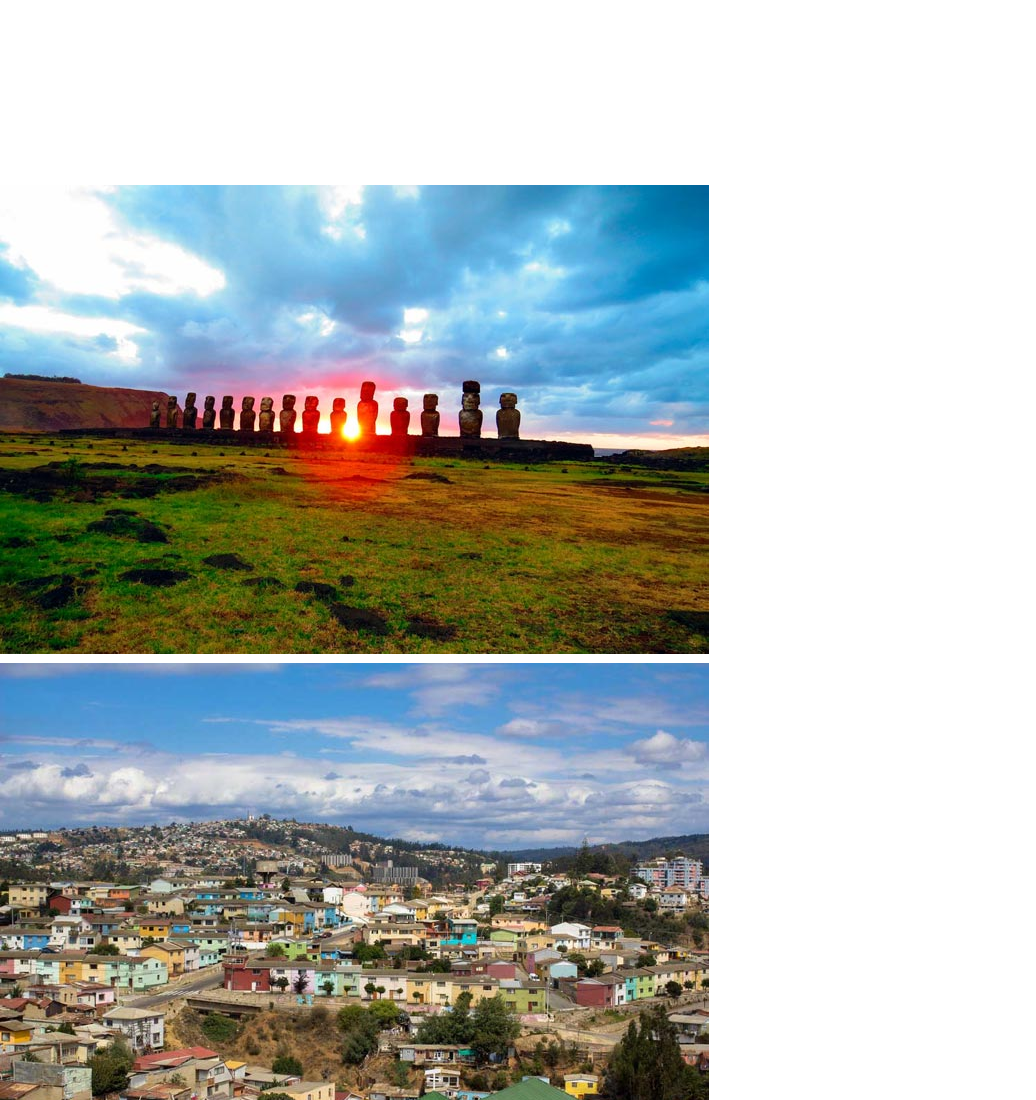
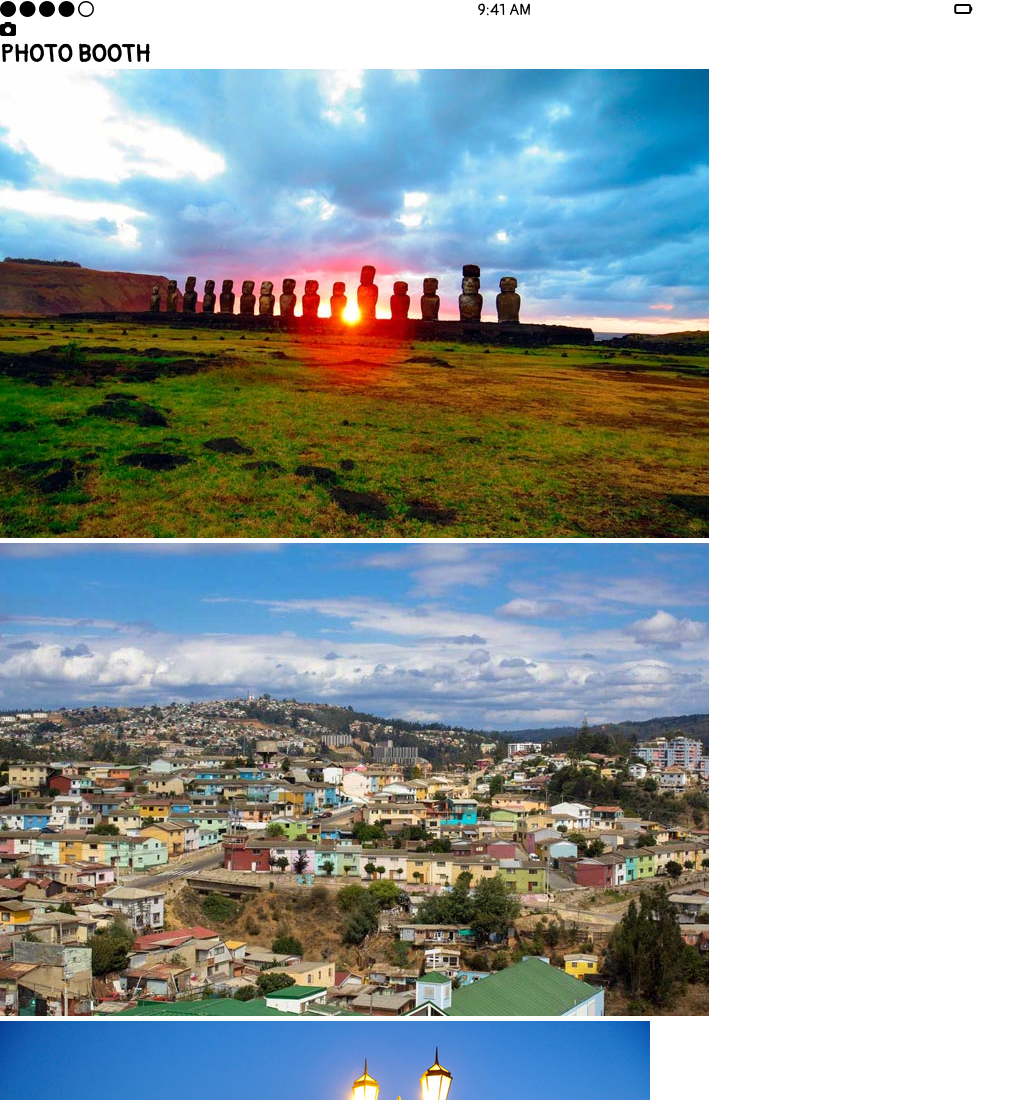
Before and after one commit to cstapiarubio/insta-collage, a plain HTML site: page fotografias.html in a window 1280 px wide. Shown: the top 1100 px of the page, without its empty margins (0-1036 px from the left). Drawn offline with Linux system fonts and the light colour scheme.

Commit message:
haciendo diseño de seccion collage

```diff
--- a/assets/css/design.css
+++ b/assets/css/design.css
@@ -1,7 +1,23 @@
 *{
-	margin: 0;
+	margin: 0 auto;
 	padding: 0;
 	font-family: 'Pangolin', cursive;
-	color: white;
-	font-size: 30px;
 }
+
+/*diseño header pd: no me resulto el background-color black :( */
+
+header #encabezado{
+	background-color: black;
+	color: whitesmoke;
+	display: inline;
+	width: 100%;
+}
+
+#header-text p{
+	display: inline;
+	margin-left: 380px;
+	margin-right: 420px;
+	text-align: center;
+}
+
+/*diseño collage*/
--- a/fotografias.html
+++ b/fotografias.html
@@ -10,12 +10,13 @@
 	<link rel="stylesheet" type="text/css" href="assets/css/design.css">
 </head>
 <body>
+
 	<!--HEADER -->
-	<header>
-		<div class="container" class="col-md-12 col-sm-12 col-xs-12">
+	<header id="encabezado" class="container" class="col-md-12 col-sm-12 col-xs-12">
+
 			<div class="row" class="col-md-12 col-sm-12 col-xs-12">
 
-				<div id="header" class="col-md-12 col-sm-12 col-xs-12">
+				<div id="header-text" class="col-md-12 col-sm-12 col-xs-12">
 					<i class="fa fa-circle" aria-hidden="true"></i>
 					<i class="fa fa-circle" aria-hidden="true"></i>
 					<i class="fa fa-circle" aria-hidden="true"></i>
@@ -25,7 +26,7 @@
 					<i class="fa fa-battery-empty" aria-hidden="true"></i>
 				</div>
 
-			</div>
+
 
 		</div>
 	</header>
```
